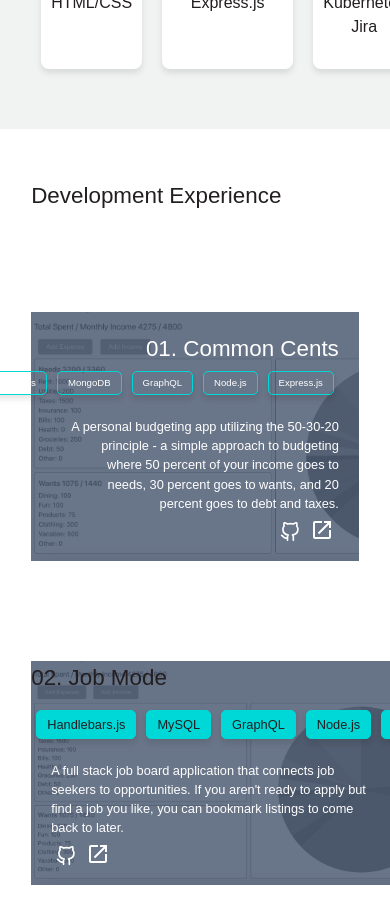
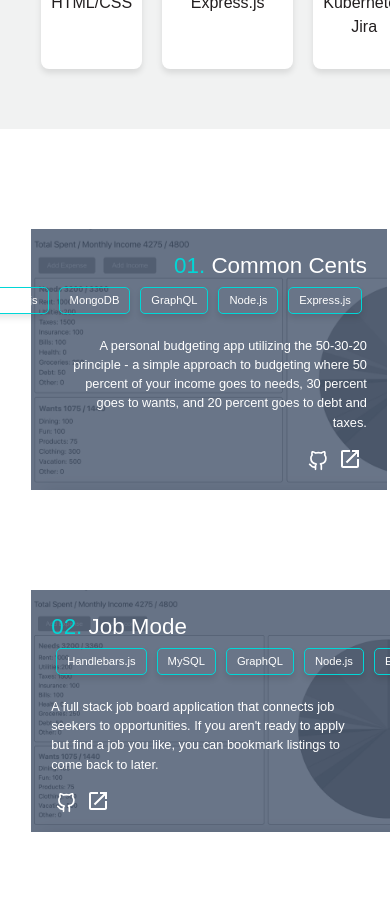
Before and after one commit to bantonneau/WebDevPortfolio, a React (Create React App) app: page / in a window 390 px wide. Shown: the part 840-1763 px from the top of the page. Built offline with nearby package versions, Linux system fonts and the light colour scheme.

Commit message:
update project styling/reactivity

```diff
--- a/src/components/Projects.js
+++ b/src/components/Projects.js
@@ -19,9 +19,6 @@ function Circle() {
 function Projects({ projectRefs }) {
   return (
     <section className='projects row'>
-      <section>
-        <h1>Development Experience</h1>
-      </section>
 
       <section className='projectContainer'>
         <div className='projectPicContainer'>
@@ -29,7 +26,7 @@ function Projects({ projectRefs }) {
         </div>
         <div className='projectContentBlock'>
           <div className='projectTitleBlock'>
-            <h1>01. Common Cents</h1>
+            <h1><span className='projectTitleNumber'>01.</span> Common Cents</h1>
             <div className='projectSkillsBlock'>
               <div>React.js</div>
               <div>MongoDB</div>
@@ -56,7 +53,7 @@ function Projects({ projectRefs }) {
       <section className='projectContainer'>
         <div className='projectContentBlock'>
           <div className='projectTitleBlockB'>
-            <h1>02. Job Mode</h1>
+            <h1><span className='projectTitleNumber'>02.</span> Job Mode</h1>
             <div className='projectSkillsBlockB'>
               <div>Handlebars.js</div>
               <div>MySQL</div>
--- a/src/styles/Projects.css
+++ b/src/styles/Projects.css
@@ -122,6 +122,10 @@
     margin-bottom: 10px;
 }
 
+.projectTitleNumber {
+    color: #00D7D7;
+}
+
 .projectSkillsBlock {
     display: flex;
     justify-content: end;
@@ -130,7 +134,7 @@
 }
 
 .projectSkillsBlock div {
-    color: white;
+    color: #231F20;
     border: 1px solid #00D7D7;
     background-color: #00D7D7;
     padding: 4px 10px;
@@ -206,14 +210,21 @@
     flex: 1;
 }
 
+
 .projectIcon {
     color: white;
     height: 20px;
     margin: 5px;
 }
 
+.projectIcon:hover {
+    transition: color 0.3s;
+    color:#00D7D7;
+}
+
 .projectIconBlock {
     height: 28px;
+    margin-top: 10px;
 }
 
 @media screen and (max-width: 1175px) {
@@ -269,6 +280,12 @@
         margin-bottom: 0;
     }
 
+    .projectTitleBlockB h1 {
+        color: white;
+        padding: 20px 0 0 20px;
+        margin-bottom: 0;
+    }
+
     .projectSkillsBlock {
         display: flex;
         justify-content: end;
@@ -276,7 +293,20 @@
     }
 
     .projectSkillsBlock div {
+        color: white;
         background-color: transparent;
-        font-size: 0.6em;
+        font-size: 0.7em;
+    }
+
+    .projectSkillsBlockB {
+        display: flex;
+        justify-content: start;
+        padding-left: 20px;
+    }
+
+    .projectSkillsBlockB div {
+        color: white;
+        background-color: transparent;
+        font-size: 0.7em;
     }
 }
```
